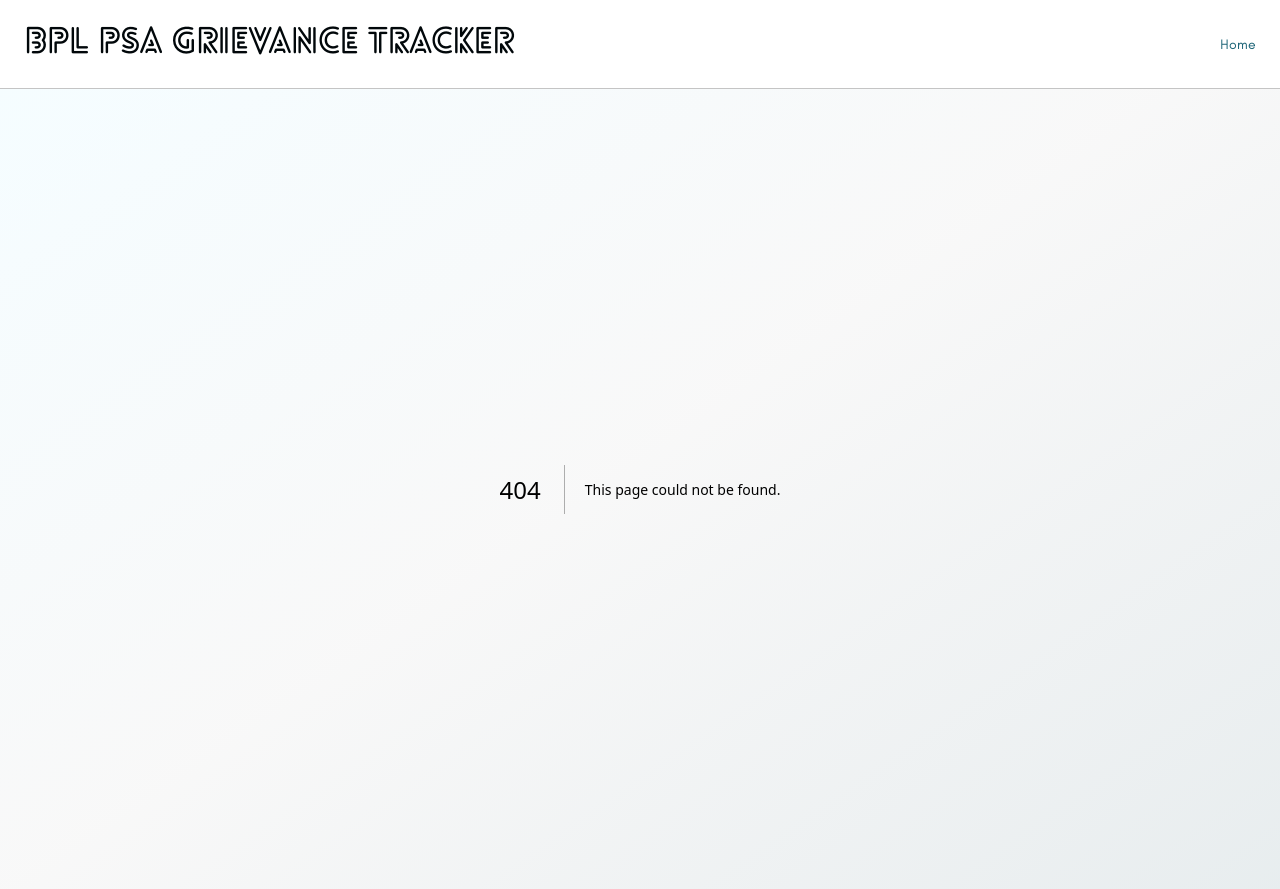
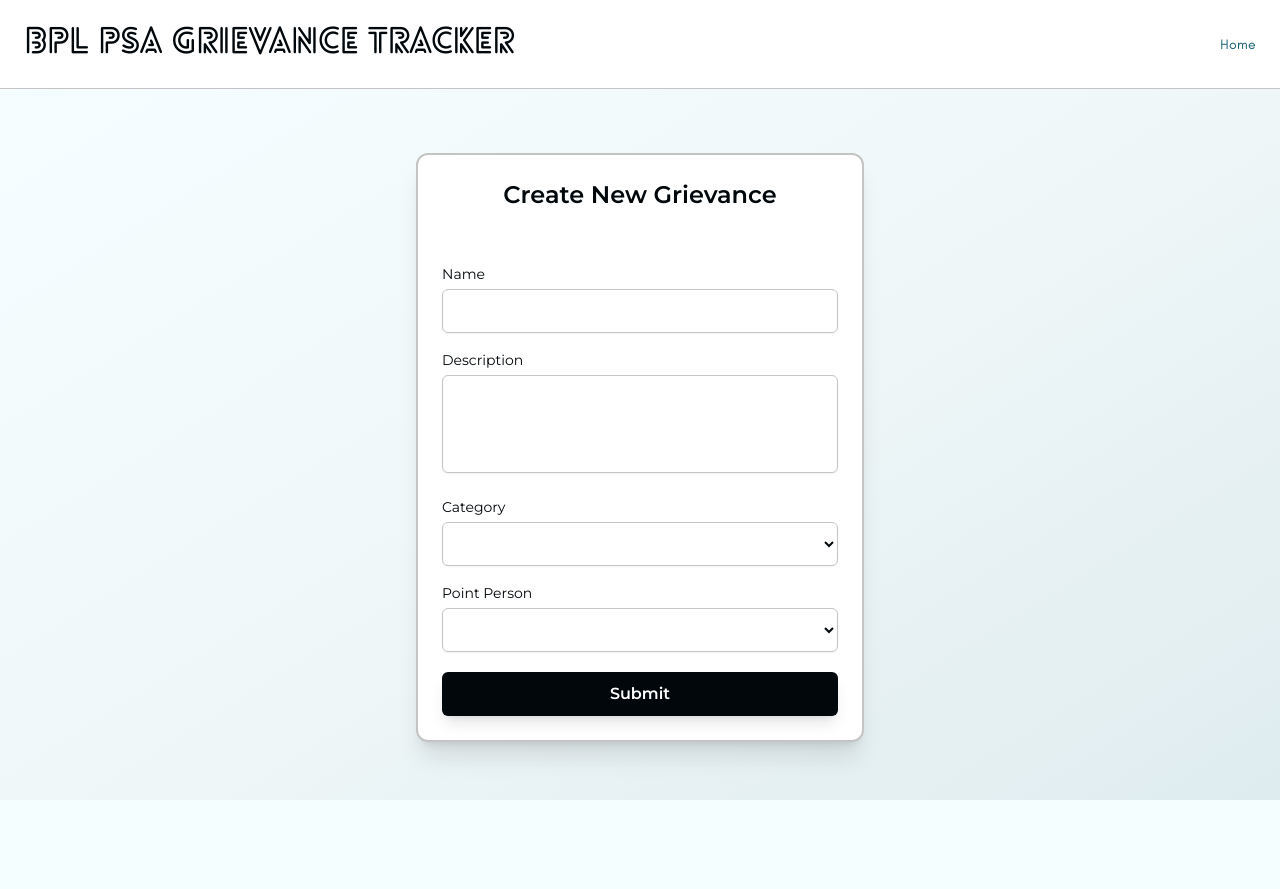
Before and after one commit to kmonahan/grievance-tracker, a Next.js app in the folder frontend/: page /grievances/create in a window 1280 px wide. Before the commit this address had no page. After the commit the page ends 800 px from the top, so only its background shows below. Built offline with nearby package versions, Linux system fonts and the light colour scheme.

Commit message:
Add form to create a new grievance

```diff
--- /dev/null
+++ b/frontend/app/components/ui/FormSelect.tsx
@@ -0,0 +1,29 @@
+export default function FormSelect({
+  id,
+  label,
+  children,
+  ...props
+}: {
+  id: string;
+  label: string;
+  children: React.ReactNode;
+} & React.SelectHTMLAttributes<HTMLSelectElement>) {
+  return (
+    <div className="space-y-2">
+      <label
+        htmlFor={id}
+        className="flex items-center gap-2 text-sm leading-none font-medium select-none group-data-[disabled=true]:pointer-events-none group-data-[disabled=true]:opacity-50 peer-disabled:cursor-not-allowed peer-disabled:opacity-50 font-subtitle"
+      >
+        {label}
+      </label>
+      <select
+        id={id}
+        name={id}
+        className="border-input w-full min-w-0 rounded-md border bg-transparent px-3 py-1 text-base shadow-xs transition-[color,box-shadow] outline-none cursor-pointer disabled:pointer-events-none disabled:cursor-not-allowed disabled:opacity-50 md:text-sm focus-visible:border-ring focus-visible:ring-ring/50 focus-visible:ring-[3px] aria-invalid:ring-destructive/20 dark:aria-invalid:ring-destructive/40 aria-invalid:border-destructive h-11"
+        {...props}
+      >
+        {children}
+      </select>
+    </div>
+  );
+}
--- /dev/null
+++ b/frontend/app/grievances/create/page.tsx
@@ -0,0 +1,56 @@
+import Button from "~/app/components/ui/Button";
+import FormCard from "~/app/components/ui/FormCard";
+import FormField from "~/app/components/ui/FormField";
+import FormSelect from "~/app/components/ui/FormSelect";
+
+const CATEGORIES = [
+  "Pay",
+  "PTO",
+  "Failure to Bargain",
+  "Health & Safety",
+  "Scheduling & Overtime",
+  "Union Busting",
+  "Other",
+];
+
+const POINT_PERSONS = ["Walter Reuther", "Cesar Chavez", "Clara Lemlich"];
+
+export default function CreateGrievance() {
+  return (
+    <FormCard title="Create New Grievance">
+      <input type="hidden" name="user_id" value="" />
+      <FormField id="name" label="Name" required maxLength={255} />
+      <div className="space-y-2">
+        <label
+          htmlFor="description"
+          className="flex items-center gap-2 text-sm leading-none font-medium select-none font-subtitle"
+        >
+          Description
+        </label>
+        <textarea
+          id="description"
+          name="description"
+          rows={4}
+          className="border-input w-full min-w-0 rounded-md border bg-transparent px-3 py-2 text-base shadow-xs transition-[color,box-shadow] outline-none disabled:pointer-events-none disabled:cursor-not-allowed disabled:opacity-50 md:text-sm focus-visible:border-ring focus-visible:ring-ring/50 focus-visible:ring-[3px] aria-invalid:ring-destructive/20 dark:aria-invalid:ring-destructive/40 aria-invalid:border-destructive resize-none"
+        />
+      </div>
+      <FormSelect id="category" label="Category">
+        <option></option>
+        {CATEGORIES.map((cat) => (
+          <option key={cat} value={cat}>
+            {cat}
+          </option>
+        ))}
+      </FormSelect>
+      <FormSelect id="point_person" label="Point Person">
+        <option></option>
+        {POINT_PERSONS.map((person) => (
+          <option key={person} value={person}>
+            {person}
+          </option>
+        ))}
+      </FormSelect>
+      <Button type="submit">Submit</Button>
+    </FormCard>
+  );
+}
```
Also changed, not shown: 1 other file (tests, documents, lock files or other folders).
